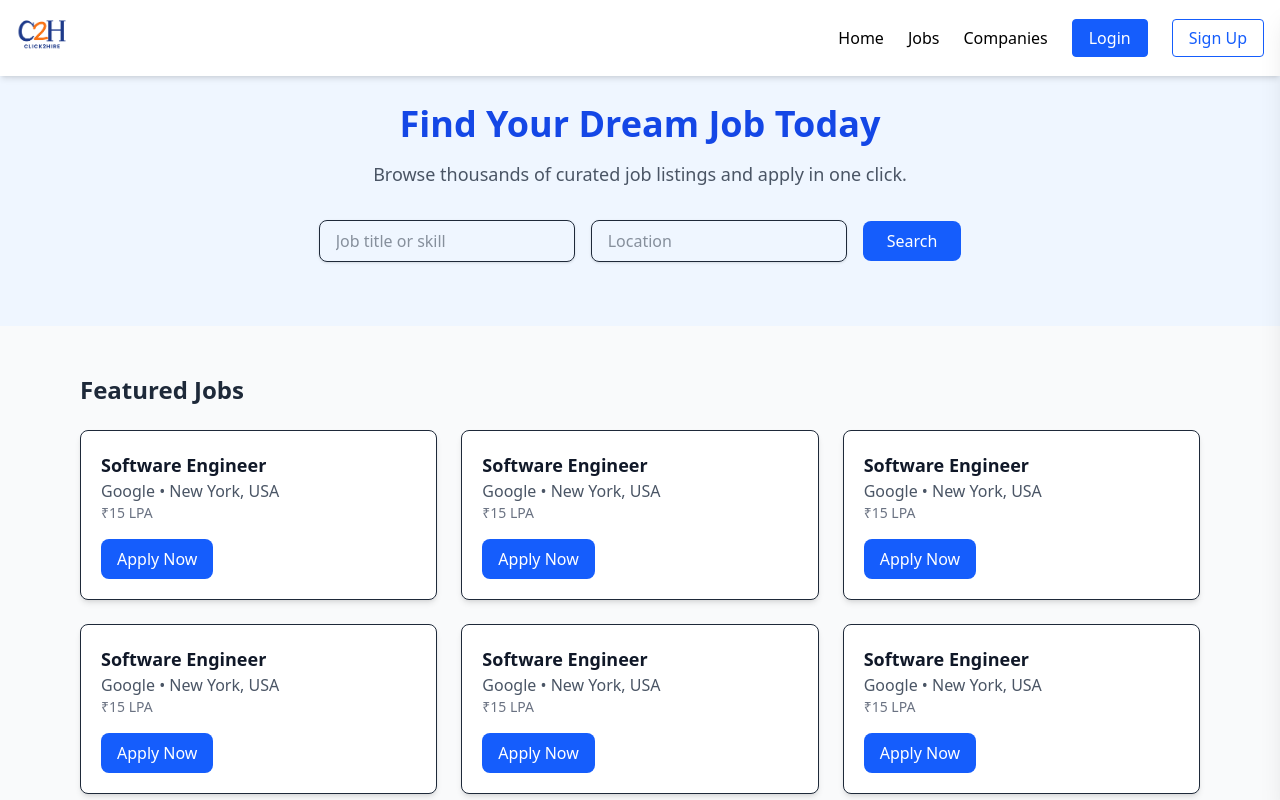
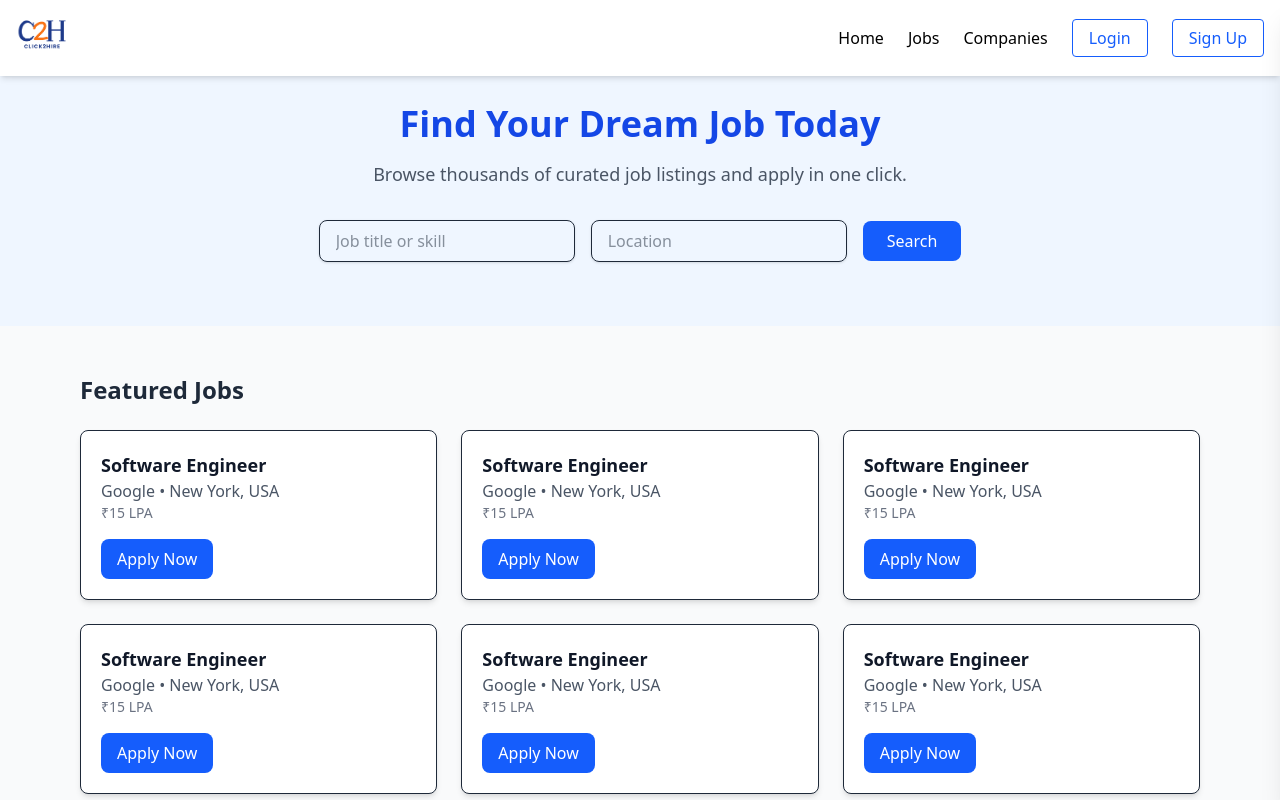
Before and after one commit to yogpote035/Click2Hire-Remote-Job-Platform, a React (Vite) app in the folder Frontend/: page / in a window 1280 px wide. Shown: the top 800 px of the page. Built offline with nearby package versions, Linux system fonts and the light colour scheme.

Commit message:
feat: Update Navbar to manage active button state based on current route

```diff
--- a/Frontend/src/General/Navbar.jsx
+++ b/Frontend/src/General/Navbar.jsx
@@ -1,12 +1,16 @@
 import React, { useState, useRef, useEffect } from "react";
 import { useDispatch, useSelector } from "react-redux";
-import { Link } from "react-router-dom";
+import { Link, useLocation } from "react-router-dom";
 import { logoutUser } from "../../AllStateStore/Authentication/AuthenticationSlice";
 
 const Navbar = () => {
   const [isSidebarOpen, setIsSidebarOpen] = useState(false);
   const sidebarRef = useRef(null);
-  const [activeButton, setActiveButton] = useState("login");
+  const location = useLocation();
+  location.pathname === "/login";
+  location.pathname === "/signup";
+  const [activeButton, setActiveButton] = useState(""); // Track active button state
+
   const dispatch = useDispatch();
   const role =
     useSelector((state) => state.authentication.role) ||
@@ -14,7 +18,16 @@ const Navbar = () => {
   const isAuthenticated = useSelector(
     (state) => state.authentication.isAuthenticated
   );
-
+  useEffect(() => {
+    // Update active button based on current path
+    if (location.pathname === "/login") {
+      setActiveButton("login");
+    } else if (location.pathname === "/signup") {
+      setActiveButton("signup");
+    } else {
+      setActiveButton("");
+    }
+  }, [location.pathname]);
   // Close sidebar when clicking outside
   useEffect(() => {
     const handleClickOutside = (event) => {
@@ -130,7 +143,7 @@ const Navbar = () => {
         } transition-transform duration-300 ease-in-out`}
       >
         {/* Sidebar Header */}
-        <div className="px-4 py-3 flex justify-between items-center border-b">
+        <div className="px-4 py-3 flex justify-between items-center border-b pb-9">
           <h2 className="text-lg font-bold text-blue-600">Menu</h2>
           <button
             className="text-gray-600 text-xl"
@@ -187,14 +200,14 @@ const Navbar = () => {
             <>
               <Link
                 to="/login"
-                className="block bg-blue-600 text-white px-4 py-1.5 rounded hover:bg-blue-700"
+                className="block bg-blue-600 text-white text-center px-4 py-1.5 rounded hover:bg-blue-700"
                 onClick={() => setIsSidebarOpen(false)}
               >
                 Login
               </Link>
               <Link
                 to="/signup"
-                className="block border border-blue-600 text-blue-600 px-4 py-1.5 rounded hover:bg-blue-50"
+                className="block border border-blue-600  text-center  text-blue-600 px-4 py-1.5 rounded hover:bg-blue-50"
                 onClick={() => setIsSidebarOpen(false)}
               >
                 Sign Up
```
